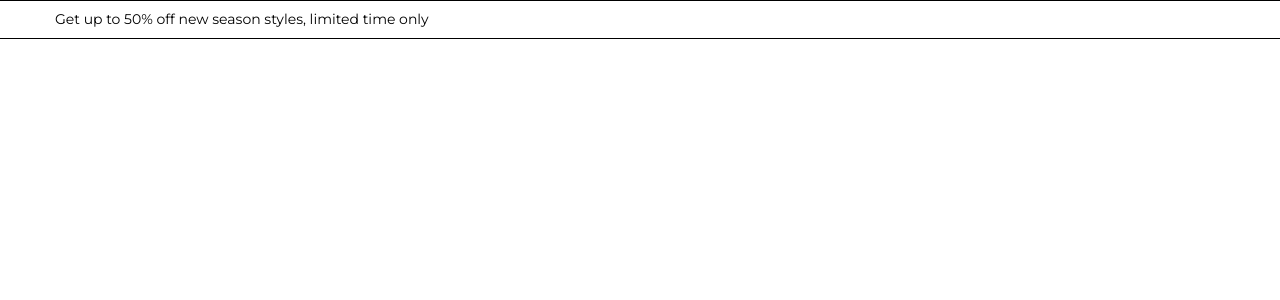
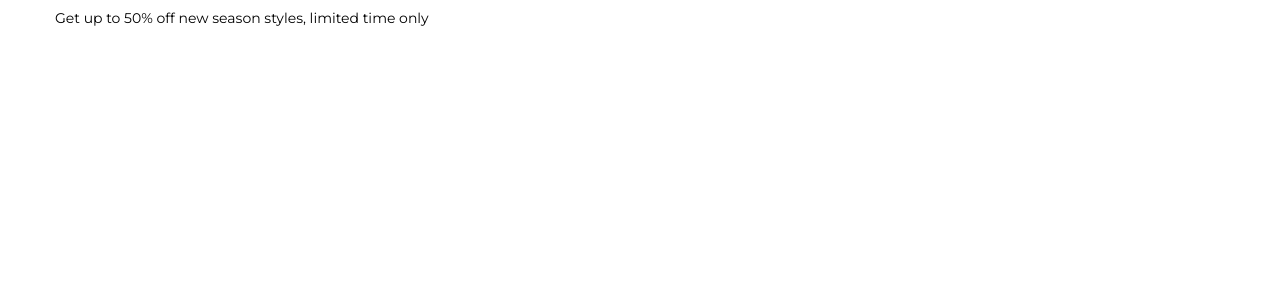
Before and after one commit to pande17827/E-Commerece-Website-from-Scratch-using-mern-, a React (Vite) app in the folder my-project/: page / in a window 1280 px wide. Shown: the top 300 px of the page. Built offline with nearby package versions, Linux system fonts and the light colour scheme.

Commit message:
Updated all files

```diff
--- a/my-project/src/components/headers/Header.module.css
+++ b/my-project/src/components/headers/Header.module.css
@@ -1,7 +1,7 @@
 .topStrip {
     padding: 0.5rem 0; /* Equivalent to py-2 */
-    border-top: 1px solid #000; /* Replace #000 with your desired color */
-    border-bottom: 1px solid #000; /* Replace #000 with your desired color */
+    border-top: 1px ; /* Replace #000 with your desired color */
+    border-bottom: 1px ; /* Replace #000 with your desired color */
   }
 
   .container {
```
